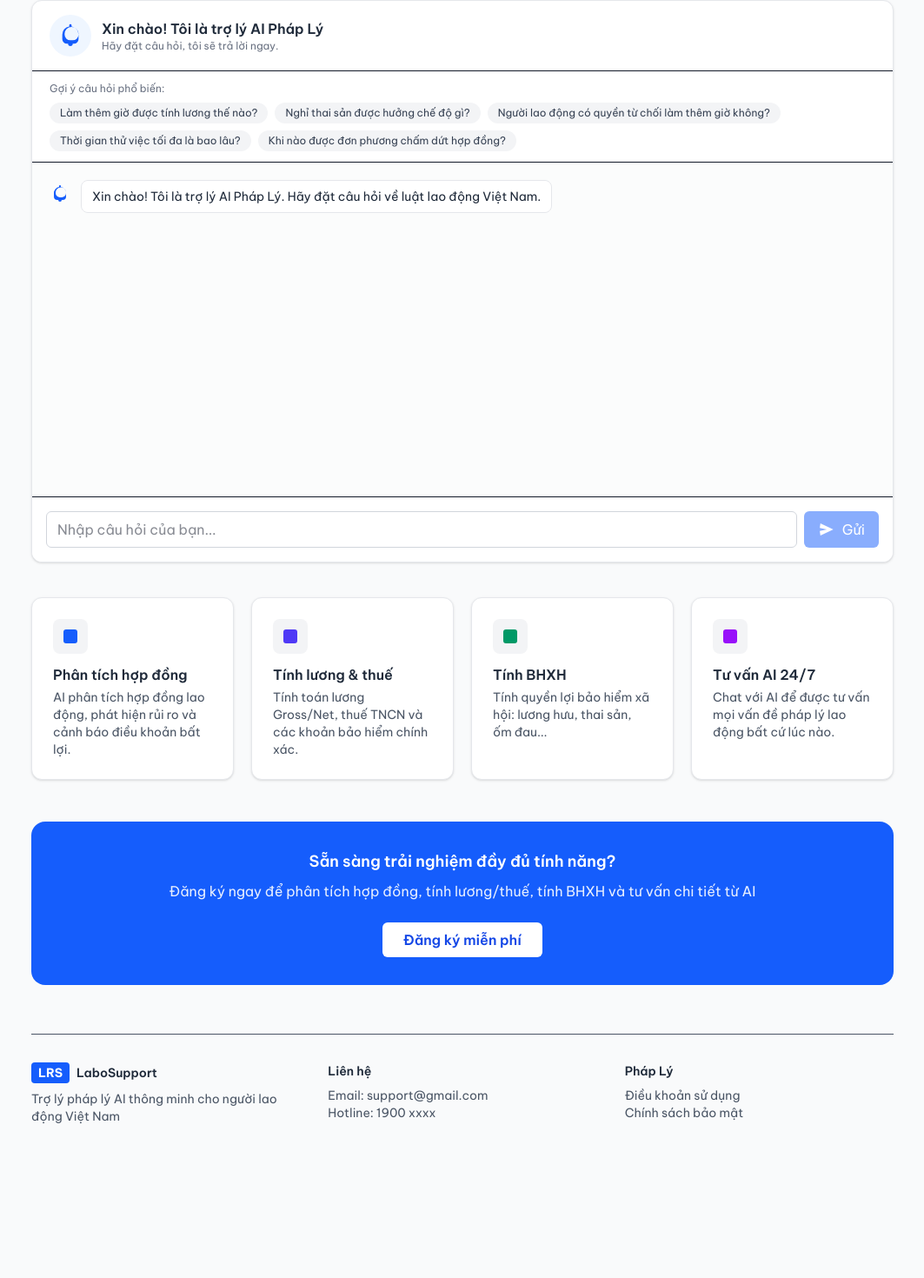
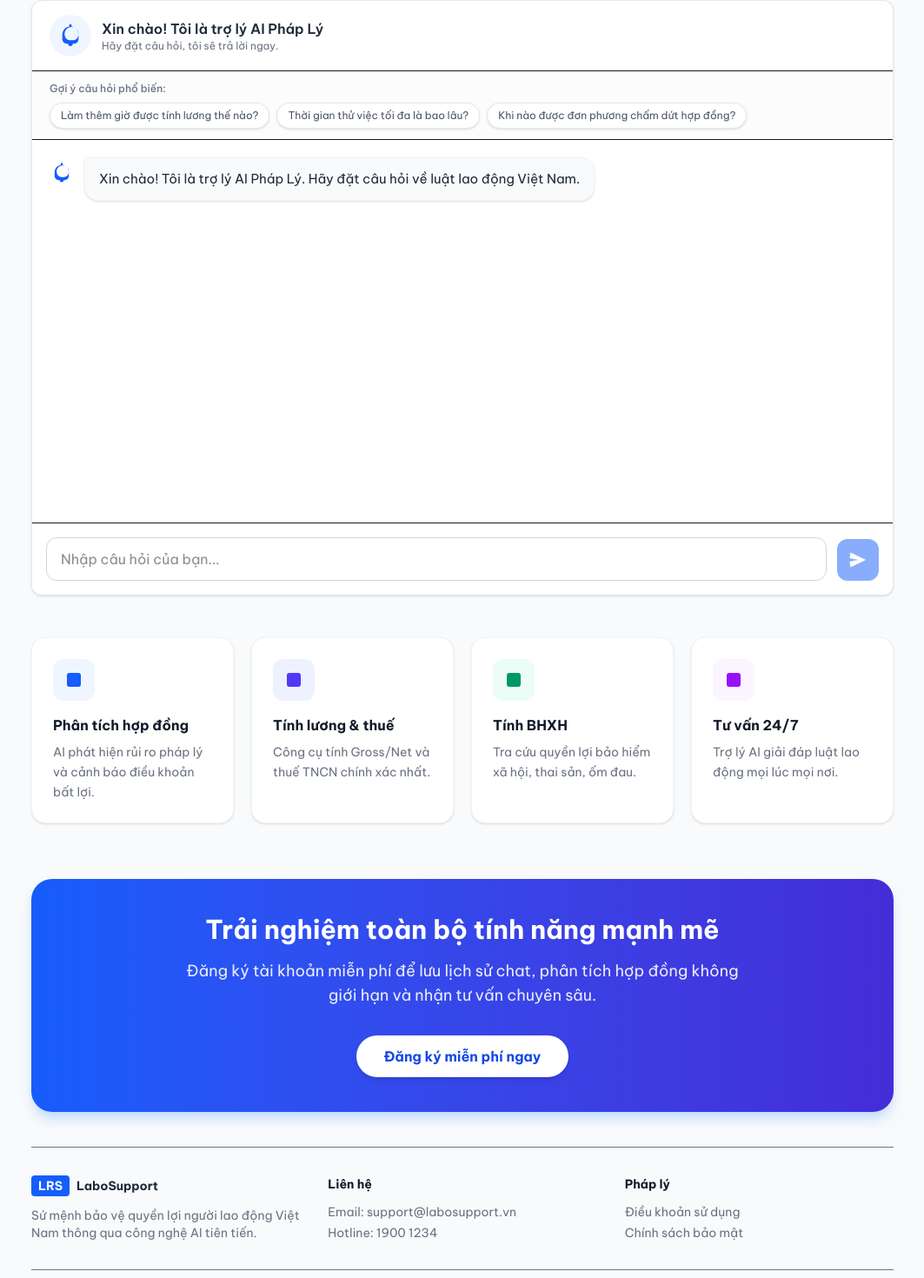
Before and after one commit to capstone-c1se45/LaboSupport, a React (Vite) app in the folder frontend/: page /guest-chat in a window 1280 px wide. Shown: the part 265-1735 px from the top of the page at 87% size, without its empty margins (108-1171 px from the left). Before the commit the page ends 1599 px from the top, so only its background shows below. Built offline with nearby package versions, Linux system fonts and the light colour scheme; no server answers.

Commit message:
feat(guest-chat): implement guest chat functionality - Added guest chat route and controller method, integrated rate limiting, and updated frontend to handle guest sessions and suggestions from FAQs.

```diff
--- a/frontend/src/pages/GuestChat.jsx
+++ b/frontend/src/pages/GuestChat.jsx
@@ -1,7 +1,10 @@
-import React, { useEffect, useMemo, useRef, useState } from 'react';
-import { useLocation } from 'react-router-dom';
+import React, { useEffect, useRef, useState } from 'react';
+import { useLocation, Link } from 'react-router-dom';
 import { api } from '../lib/api-client.js';
 import logoImg from '../assets/logo.png';
+import ReactMarkdown from "react-markdown";
+import remarkGfm from "remark-gfm";
+import rehypeRaw from "rehype-raw";
 
 const BotIcon = ({ className = 'w-8 h-8 text-blue-600' }) => (
   <svg className={className} viewBox='0 0 24 24' fill='currentColor' aria-hidden='true'>
@@ -21,7 +24,6 @@ const CopyIcon = ({ className = 'w-4 h-4' }) => (
     <path d='M6 7a2 2 0 00-2 2v10a2 2 0 002 2h10a2 2 0 002-2V9a2 2 0 00-2-2H6zm10 12H6V9h10v10z' />
   </svg>
 );
-// -------------------------------------------------------------------
 
 export default function GuestChat() {
   const [messages, setMessages] = useState([
@@ -30,103 +32,118 @@ export default function GuestChat() {
   const [input, setInput] = useState('');
   const [loading, setLoading] = useState(false);
   const [copiedIdx, setCopiedIdx] = useState(-1);
-  const [sessionId, setSessionId] = useState(`guest_${Date.now()}`); // Tạo session ID tạm cho khách
+
+  const [sessionId, setSessionId] = useState(() => {
+    const savedSession = localStorage.getItem('guest_session_id');
+    return savedSession || `guest_${Date.now()}`;
+  });
+
+  const [suggestions, setSuggestions] = useState([]);
   const listRef = useRef(null);
 
-  const suggestions = useMemo(
-    () => [
+  useEffect(() => {
+    if (sessionId) {
+      localStorage.setItem('guest_session_id', sessionId);
+    }
+  }, [sessionId]);
+
+  // 1. Lấy danh sách câu hỏi thường gặp (FAQ) từ Backend
+  useEffect(() => {
+    const fetchFaqs = async () => {
+      try {
+        const res = await api.get('/ai/faq');
+        if (res.data?.data) {
+          setSuggestions(res.data.data.slice(0, 5).map(item => item.question));
+        }
+      } catch (err) {
+        console.error("Failed to fetch FAQs:", err);
+        setSuggestions([
           'Làm thêm giờ được tính lương thế nào?',
-      'Nghỉ thai sản được hưởng chế độ gì?',
-      'Người lao động có quyền từ chối làm thêm giờ không?',
           'Thời gian thử việc tối đa là bao lâu?',
           'Khi nào được đơn phương chấm dứt hợp đồng?'
-    ],
-    []
-  );
+        ]);
+      }
+    };
+    fetchFaqs();
+  }, []);
 
   // Cuộn xuống cuối khi có tin nhắn mới
   useEffect(() => {
     if (!listRef.current) return;
-    try {
-        // Delay nhẹ để DOM cập nhật
     setTimeout(() => {
         listRef.current.scrollTo({ top: listRef.current.scrollHeight, behavior: 'smooth' });
     }, 50);
-    } catch {
-       setTimeout(() => {
-         listRef.current.scrollTop = listRef.current.scrollHeight;
-       }, 50);
-    }
   }, [messages, loading]);
 
-  // Hàm xử lý gửi tin nhắn
+  // 2. Hàm xử lý gửi tin nhắn
   async function handleSend(text) {
     const content = (text ?? input).trim();
     if (!content || loading) return;
 
     const userMsg = { role: 'user', content };
     setMessages((prev) => [...prev, userMsg]);
-    setInput(''); // Xóa input sau khi gửi
+    setInput('');
     setLoading(true);
 
     try {
-      // *** THAY ĐỔI CHÍNH: Gọi API backend /api/ai/guest-chat ***
-      const response = await api.post('/ai/guest-chat', { // Đảm bảo endpoint này tồn tại và không cần xác thực
+      const response = await api.post('/ai/guest-chat', {
         message: content,
-        session_id: sessionId // Gửi session ID hiện tại
+        session_id: sessionId
       });
-      // -------------------------------------------------------
 
-      // Lấy câu trả lời từ response của backend
-      const aiReply = response.data?.data?.reply || 'Xin lỗi, tôi chưa có câu trả lời.';
-      const newSessionId = response.data?.data?.session_id;
+      const { reply, session_id: newSessionId } = response.data?.data || {};
 
-      if (newSessionId) {
+      // Nếu backend trả về session ID mới cập nhật lại
+      if (newSessionId && newSessionId !== sessionId) {
         setSessionId(newSessionId);
       }
 
-      const assistantMsg = { role: 'assistant', content: aiReply };
+      const assistantMsg = { role: 'assistant', content: reply || 'Xin lỗi, tôi không có câu trả lời.' };
       setMessages((prev) => [...prev, assistantMsg]);
 
     } catch (err) {
       console.error("Error sending guest message:", err);
-      // Hiển thị lỗi cho người dùng
-      const errorMsg = { role: 'assistant', content: 'Đã có lỗi xảy ra khi kết nối với AI. Vui lòng thử lại.' };
+
+      let errorContent = 'Đã có lỗi xảy ra khi kết nối với AI. Vui lòng thử lại.';
+
+      // 3. Xử lý lỗi giới hạn 5 câu hỏi (403 Forbidden)
+      if (err.response && err.response.status === 403 && err.response.data?.limit_reached) {
+        errorContent = `**Bạn đã hết lượt hỏi miễn phí.** \n\nVui lòng [Đăng ký](/register) hoặc [Đăng nhập](/login) để tiếp tục trò chuyện không giới hạn với AI!`;
+      }
+
+      const errorMsg = { role: 'assistant', content: errorContent };
       setMessages((prev) => [...prev, errorMsg]);
     } finally {
       setLoading(false);
     }
   }
 
-  // Xử lý query param `?q=` (giữ nguyên)
+  // Xử lý query param `?q=`
   const { search } = useLocation();
   useEffect(() => {
     const q = new URLSearchParams(search).get('q');
     if (q) {
-        // Đặt câu hỏi vào input và tự động gửi sau một khoảng trễ ngắn
         setInput(q);
         setTimeout(() => handleSend(q), 100);
     }
-    // eslint-disable-next-line react-hooks/exhaustive-deps
-  }, [search]); // Chỉ chạy khi search param thay đổi
+  }, [search]);
 
-  // --- Phần Render JSX giữ nguyên cấu trúc ---
   return (
     <div className='min-h-screen bg-gray-50'>
       <header className='border-b bg-white'>
         <div className='max-w-6xl mx-auto px-4 h-14 flex items-center justify-between'>
-          <div className='flex items-center gap-2 select-none'>
+          <Link to="/" className='flex items-center gap-2 select-none'>
             <img src={logoImg} alt='LaboSupport' className='h-8 w-auto' />
-          </div>
+          </Link>
           <nav className='hidden sm:flex items-center gap-6 text-sm text-gray-600'>
-            <a href='/' className='hover:text-gray-900'>Trang chủ</a>
-            <a href='/guest-chat' className='text-gray-900 font-medium'>AI Chat (Khách)</a>
+            <Link to='/' className='hover:text-gray-900'>Trang chủ</Link>
+            <Link to='/guest-chat' className='text-gray-900 font-medium'>AI Chat (Khách)</Link>
             <a href='#features' className='hover:text-gray-900'>Tính năng</a>
             <a href='#about' className='hover:text-gray-900'>Giới thiệu</a>
           </nav>
           <div className='flex items-center gap-3 text-sm'>
-            <a href='/login' className='px-3 py-1.5 border border-gray-300 rounded-md hover:bg-gray-50 text-gray-700'>Đăng nhập</a>
-            <a href='/register' className='bg-blue-600 hover:bg-blue-700 text-white rounded-md px-3 py-1.5'>Đăng ký ngay</a>
+            <Link to='/login' className='px-3 py-1.5 border border-gray-300 rounded-md hover:bg-gray-50 text-gray-700'>Đăng nhập</Link>
+            <Link to='/register' className='bg-blue-600 hover:bg-blue-700 text-white rounded-md px-3 py-1.5'>Đăng ký ngay</Link>
           </div>
         </div>
       </header>
@@ -152,142 +169,166 @@ export default function GuestChat() {
             </div>
           </div>
 
-          <div className='px-5 py-3 border-b'>
-            <div className='text-xs text-gray-500 mb-2'>Gợi ý câu hỏi phổ biến:</div>
+          <div className='px-5 py-3 border-b bg-gray-50/50'>
+            <div className='text-xs text-gray-500 mb-2 font-medium'>Gợi ý câu hỏi phổ biến:</div>
             <div className='flex flex-wrap gap-2'>
-              {suggestions.map((s, idx) => (
-                <button key={idx} className='text-xs bg-gray-100 hover:bg-gray-200 text-gray-700 px-3 py-1 rounded-full' onClick={() => handleSend(s)}>
+              {suggestions.length > 0 ? suggestions.map((s, idx) => (
+                <button key={idx} className='text-xs bg-white border border-gray-200 hover:border-blue-300 hover:text-blue-600 text-gray-600 px-3 py-1.5 rounded-full transition-colors shadow-sm' onClick={() => handleSend(s)}>
                   {s}
                 </button>
-              ))}
+              )) : <span className='text-xs text-gray-400 italic'>Đang tải gợi ý...</span>}
             </div>
           </div>
 
-          <div ref={listRef} className='px-5 py-5 h-[48vh] overflow-y-auto bg-gray-50/60 chat-scroll'>
-            <ul className='space-y-4'>
+          <div ref={listRef} className='px-5 py-5 h-[55vh] overflow-y-auto bg-white chat-scroll'>
+            <ul className='space-y-5'>
               {messages.map((m, i) => (
-                <li key={i} className='flex gap-3 animate-fade-in group'> {/* Thêm group để hover copy button */}
+                <li key={i} className={`flex gap-3 animate-fade-in group ${m.role === 'user' ? 'flex-row-reverse' : ''}`}>
+
+                  {/* Icon */}
                   {m.role === 'assistant' ? (
-                    <span className='shrink-0 mt-1'><BotIcon className='w-6 h-6 text-blue-600' /></span>
+                    <span className='shrink-0 mt-1'><BotIcon className='w-7 h-7 text-blue-600' /></span>
                   ) : (
-                    <span className='shrink-0 mt-1'><div className='w-6 h-6 rounded-full bg-gray-400 flex items-center justify-center text-white text-xs'>You</div></span>
+                    <span className='shrink-0 mt-1 w-7 h-7 rounded-full bg-gray-500 flex items-center justify-center text-white text-[10px] font-bold'>YOU</span>
                   )}
-                  <div className={m.role === 'assistant' ? 'relative bg-white border border-gray-200 rounded-lg px-3 py-2 text-sm text-gray-800 max-w-[80%]' : 'bg-blue-600 text-white rounded-lg px-3 py-2 text-sm ml-auto max-w-[80%]'}>
-                     {/* Sử dụng pre để giữ định dạng xuống dòng từ AI */}
-                    <pre className="whitespace-pre-wrap font-sans">{m.content}</pre>
+
+                  {/* Bubble */}
+                  <div className={`relative max-w-[85%] lg:max-w-[75%] rounded-2xl px-4 py-3 text-[15px] leading-relaxed shadow-sm ${
+                      m.role === 'assistant'
+                        ? 'bg-gray-50 border border-gray-100 text-gray-800 rounded-tl-none'
+                        : 'bg-blue-600 text-white rounded-tr-none'
+                    }`}
+                  >
+                    {/* Content with Markdown */}
+                    <div className={`prose prose-sm max-w-none ${m.role === 'user' ? 'prose-invert' : ''}`}>
+                       <ReactMarkdown
+                          remarkPlugins={[remarkGfm]}
+                          rehypePlugins={[rehypeRaw]}
+                          components={{
+                            a: ({node, ...props}) => <Link to={props.href} {...props} className="text-blue-600 hover:underline font-semibold" />
+                          }}
+                        >
+                          {m.content}
+                       </ReactMarkdown>
+                    </div>
+
+                    {/* Copy Button for Assistant */}
                     {m.role === 'assistant' && (
                       <button
                         title='Sao chép'
                         onClick={async () => {
                            try {
-                             // Sử dụng clipboard API nếu có, fallback về execCommand
-                             if (navigator.clipboard && window.isSecureContext) {
                              await navigator.clipboard.writeText(m.content);
-                             } else {
-                               const textArea = document.createElement("textarea");
-                               textArea.value = m.content;
-                               textArea.style.position = "fixed"; // Prevent scrolling to bottom
-                               document.body.appendChild(textArea);
-                               textArea.focus();
-                               textArea.select();
-                               document.execCommand('copy');
-                               document.body.removeChild(textArea);
-                             }
                              setCopiedIdx(i);
-                             setTimeout(() => setCopiedIdx(-1), 1200);
-                           } catch(err) {
-                             console.error("Failed to copy text:", err);
-                             // Có thể hiển thị thông báo lỗi copy
-                           }
+                             setTimeout(() => setCopiedIdx(-1), 1500);
+                           } catch(err) { console.error("Copy failed", err); }
                         }}
-                        className='absolute -top-2 -right-2 bg-gray-100 hover:bg-gray-200 border border-gray-200 text-gray-600 rounded p-1 shadow-sm opacity-0 group-hover:opacity-100 transition-opacity' // Hiện khi hover group li
-                        aria-label='Copy'
+                        className='absolute bottom-2 right-2 p-1.5 text-gray-400 hover:text-blue-600 hover:bg-blue-50 rounded opacity-0 group-hover:opacity-100 transition-all'
                       >
-                        <CopyIcon />
+                        <CopyIcon className="w-3.5 h-3.5" />
                       </button>
                     )}
+
                     {copiedIdx === i && (
-                      <div className='absolute -top-8 right-0 bg-black/80 text-white text-[11px] px-2 py-1 rounded'>Đã sao chép</div>
+                      <span className='absolute -bottom-6 right-0 text-[10px] text-green-600 bg-green-50 px-2 py-0.5 rounded border border-green-100'>Đã sao chép!</span>
                     )}
                   </div>
                 </li>
               ))}
+
               {loading && (
                 <li className='flex gap-3 animate-fade-in'>
-                  <span className='shrink-0 mt-1'><BotIcon className='w-6 h-6 text-blue-600' /></span>
-                  <div className='bg-white border border-gray-200 rounded-lg px-3 py-2 text-sm text-gray-700 max-w-[80%]'>
+                  <span className='shrink-0 mt-1'><BotIcon className='w-7 h-7 text-blue-600' /></span>
+                  <div className='bg-gray-50 border border-gray-100 rounded-2xl rounded-tl-none px-4 py-3'>
+                    <div className='flex gap-1'>
                       <span className='typing-dot'></span>
                       <span className='typing-dot ml-1'></span>
                       <span className='typing-dot ml-1'></span>
+                    </div>
                   </div>
                 </li>
               )}
             </ul>
           </div>
 
-          <form className='px-4 py-4 border-t bg-white flex gap-2' onSubmit={(e) => { e.preventDefault(); handleSend(); }}>
-            <input
-               type='text'
+          <form className='p-4 border-t bg-white flex gap-3 items-end' onSubmit={(e) => { e.preventDefault(); handleSend(); }}>
+            <textarea
                value={input}
                onChange={(e) => setInput(e.target.value)}
+               onKeyDown={(e) => {
+                  if(e.key === 'Enter' && !e.shiftKey) {
+                    e.preventDefault();
+                    handleSend();
+                  }
+               }}
                placeholder='Nhập câu hỏi của bạn...'
-               className='flex-1 border border-gray-300 rounded-md px-3 py-2 focus:outline-blue-500'
-               disabled={loading} // Disable input khi đang chờ AI
+               className='flex-1 border border-gray-300 rounded-xl px-4 py-3 focus:outline-none focus:ring-2 focus:ring-blue-500/50 focus:border-blue-500 resize-none max-h-32 min-h-[50px]'
+               rows={1}
+               disabled={loading}
             />
-            <button type='submit' disabled={loading || !input.trim()} className='inline-flex items-center gap-2 bg-blue-600 hover:bg-blue-700 disabled:opacity-50 text-white px-4 py-2 rounded-md'>
-              <SendIcon /> Gửi
+            <button
+              type='submit'
+              disabled={loading || !input.trim()}
+              className='shrink-0 w-12 h-12 flex items-center justify-center bg-blue-600 hover:bg-blue-700 disabled:opacity-50 disabled:hover:bg-blue-600 text-white rounded-xl transition-colors'
+            >
+              <SendIcon className="w-6 h-6" />
             </button>
           </form>
         </section>
 
-        <section id='features' className='mt-10 grid grid-cols-1 sm:grid-cols-2 lg:grid-cols-4 gap-5'>
+        <section id='features' className='mt-12 grid grid-cols-1 sm:grid-cols-2 lg:grid-cols-4 gap-5'>
           {[
-            { title: 'Phân tích hợp đồng', desc: 'AI phân tích hợp đồng lao động, phát hiện rủi ro và cảnh báo điều khoản bất lợi.', color: 'text-blue-600' },
-            { title: 'Tính lương & thuế', desc: 'Tính toán lương Gross/Net, thuế TNCN và các khoản bảo hiểm chính xác.', color: 'text-indigo-600' },
-            { title: 'Tính BHXH', desc: 'Tính quyền lợi bảo hiểm xã hội: lương hưu, thai sản, ốm đau...', color: 'text-emerald-600' },
-            { title: 'Tư vấn AI 24/7', desc: 'Chat với AI để được tư vấn mọi vấn đề pháp lý lao động bất cứ lúc nào.', color: 'text-purple-600' },
+            { title: 'Phân tích hợp đồng', desc: 'AI phát hiện rủi ro pháp lý và cảnh báo điều khoản bất lợi.', color: 'text-blue-600', bg: 'bg-blue-50' },
+            { title: 'Tính lương & thuế', desc: 'Công cụ tính Gross/Net và thuế TNCN chính xác nhất.', color: 'text-indigo-600', bg: 'bg-indigo-50' },
+            { title: 'Tính BHXH', desc: 'Tra cứu quyền lợi bảo hiểm xã hội, thai sản, ốm đau.', color: 'text-emerald-600', bg: 'bg-emerald-50' },
+            { title: 'Tư vấn 24/7', desc: 'Trợ lý AI giải đáp luật lao động mọi lúc mọi nơi.', color: 'text-purple-600', bg: 'bg-purple-50' },
           ].map((f, i) => (
-            <div key={i} className='bg-white p-6 rounded-xl border border-gray-200 shadow-sm hover:shadow-md transition-shadow'>
-              <div className={`w-10 h-10 rounded-lg bg-gray-100 flex items-center justify-center mb-3 ${f.color}`}>
+            <div key={i} className='bg-white p-6 rounded-2xl border border-gray-100 shadow-sm hover:shadow-md transition-all hover:-translate-y-1'>
+              <div className={`w-12 h-12 rounded-xl ${f.bg} flex items-center justify-center mb-4 ${f.color}`}>
                 <svg className='w-6 h-6' viewBox='0 0 24 24' fill='currentColor'><rect x='4' y='4' width='16' height='16' rx='3' /></svg>
               </div>
-              <div className='font-semibold text-gray-800'>{f.title}</div>
-              <div className='text-sm text-gray-600 mt-1'>{f.desc}</div>
+              <div className='font-bold text-gray-900 mb-2'>{f.title}</div>
+              <div className='text-sm text-gray-500 leading-relaxed'>{f.desc}</div>
             </div>
           ))}
         </section>
 
-        <section className='mt-12'>
-          <div className='rounded-2xl bg-blue-600 text-white p-8 text-center'>
-            <div className='text-lg font-semibold'>Sẵn sàng trải nghiệm đầy đủ tính năng?</div>
-            <p className='opacity-90 mt-2'>
-              Đăng ký ngay để phân tích hợp đồng, tính lương/thuế, tính BHXH và tư vấn chi tiết từ AI
+        <section className='mt-16 mb-10'>
+          <div className='rounded-3xl bg-gradient-to-r from-blue-600 to-indigo-700 text-white p-10 text-center shadow-lg shadow-blue-200'>
+            <h2 className='text-2xl md:text-3xl font-bold mb-4'>Trải nghiệm toàn bộ tính năng mạnh mẽ</h2>
+            <p className='opacity-90 mb-8 max-w-2xl mx-auto text-lg'>
+              Đăng ký tài khoản miễn phí để lưu lịch sử chat, phân tích hợp đồng không giới hạn và nhận tư vấn chuyên sâu.
             </p>
-            <a href='/register' className='inline-block mt-6 bg-white text-blue-700 font-semibold px-6 py-2 rounded-md hover:bg-gray-100'>
-              Đăng ký miễn phí
-            </a>
+            <Link to='/register' className='inline-block bg-white text-blue-700 font-bold px-8 py-3 rounded-full hover:bg-gray-100 hover:scale-105 transition-all shadow-md'>
+              Đăng ký miễn phí ngay
+            </Link>
           </div>
         </section>
 
-        <footer className='mt-14 border-t pt-8 text-sm text-gray-600'>
+        <footer className='border-t pt-8 pb-10 text-sm text-gray-500'>
           <div className='grid grid-cols-1 md:grid-cols-3 gap-8'>
             <div>
-              <div className='flex items-center gap-2 mb-2'>
+              <div className='flex items-center gap-2 mb-3'>
                 <div className='bg-blue-600 text-white rounded px-2 py-[2px] text-sm font-bold'>LRS</div>
-                <span className='font-semibold text-gray-800'>LaboSupport</span>
+                <span className='font-bold text-gray-800'>LaboSupport</span>
               </div>
-              <p>Trợ lý pháp lý AI thông minh cho người lao động Việt Nam</p>
+              <p>Sứ mệnh bảo vệ quyền lợi người lao động Việt Nam thông qua công nghệ AI tiên tiến.</p>
             </div>
             <div>
-              <div className='font-semibold text-gray-800 mb-2'>Liên hệ</div>
-              <p>Email: support@gmail.com</p>
-              <p>Hotline: 1900 xxxx</p>
+              <div className='font-bold text-gray-900 mb-3'>Liên hệ</div>
+              <p className='mb-1'>Email: support@labosupport.vn</p>
+              <p>Hotline: 1900 1234</p>
             </div>
             <div>
-              <div className='font-semibold text-gray-800 mb-2'>Pháp Lý</div>
-              <p>Điều khoản sử dụng</p>
-              <p>Chính sách bảo mật</p>
+              <div className='font-bold text-gray-900 mb-3'>Pháp lý</div>
+              <ul className='space-y-1'>
+                <li><a href='#' className='hover:text-blue-600'>Điều khoản sử dụng</a></li>
+                <li><a href='#' className='hover:text-blue-600'>Chính sách bảo mật</a></li>
+              </ul>
             </div>
+          </div>
+          <div className='mt-8 text-center text-xs border-t pt-4'>
+            © 2024 LaboSupport. All rights reserved.
           </div>
         </footer>
       </main>
```
Also changed, not shown: 2 other files (tests, documents, lock files or other folders). Lines whose indentation alone changed are shown as unchanged.
